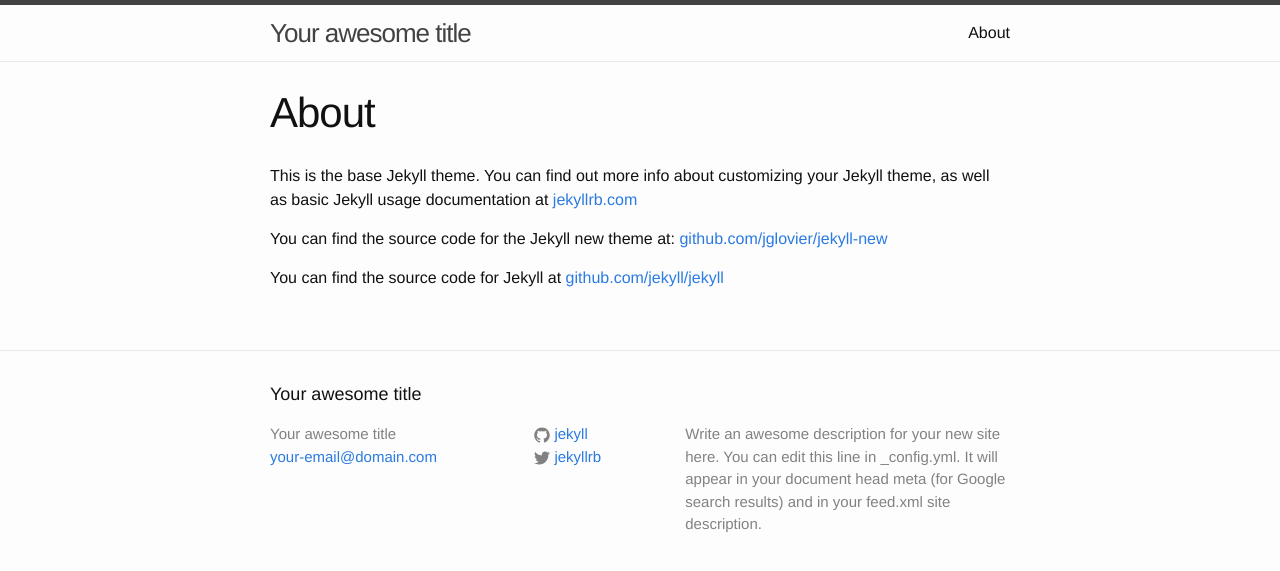
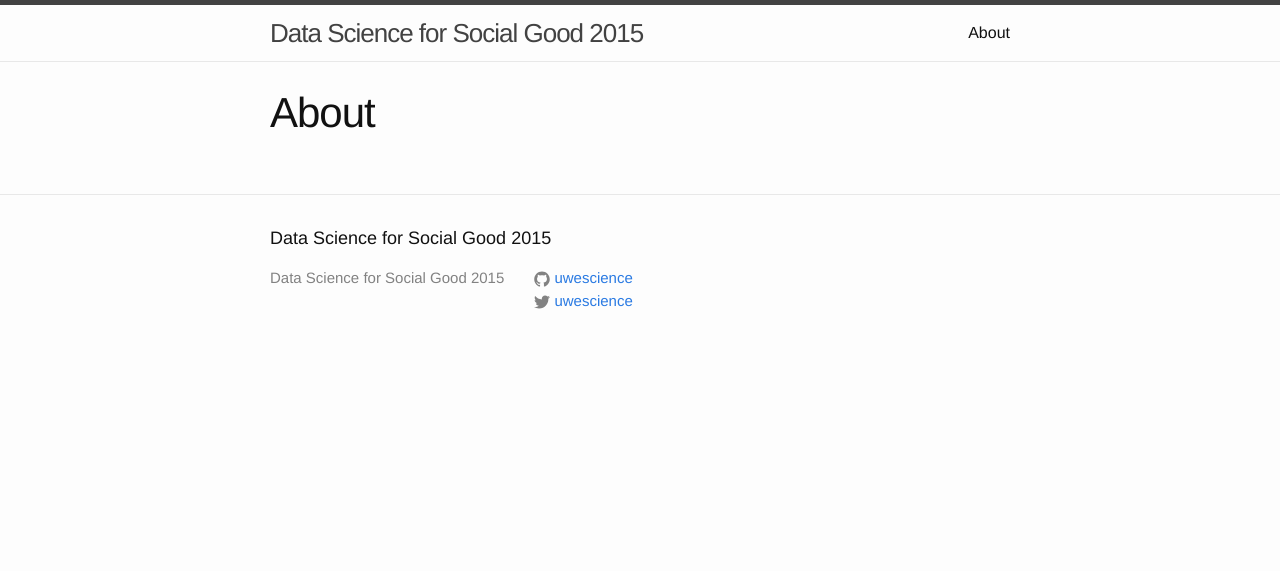
Before and after one commit to DSSG-paratransit/main_repo, a Jekyll site: the page built from about.md, in a window 1280 px wide. Shown: the top 571 px of the page. Built offline with Jekyll 4.4.1, drawn with Linux system fonts in a browser that asks for light colours.

Commit message:
Some small configs.

```diff
--- a/_config.yml
+++ b/_config.yml
@@ -1,14 +1,11 @@
 # Site settings
-title: Your awesome title
-email: your-email@domain.com
-description: > # this means to ignore newlines until "baseurl:"
-  Write an awesome description for your new site here. You can edit this
-  line in _config.yml. It will appear in your document head meta (for
-  Google search results) and in your feed.xml site description.
+title: Data Science for Social Good 2015
+email:
+description: ""
 baseurl: "" # the subpath of your site, e.g. /blog/
-url: "http://yourdomain.com" # the base hostname & protocol for your site
-twitter_username: jekyllrb
-github_username:  jekyll
+url: "http://uwescience.github.io/DSSG2015" # the base hostname & protocol for your site
+twitter_username: uwescience
+github_username:  uwescience
 
 # Build settings
 markdown: kramdown
--- a/about.md
+++ b/about.md
@@ -3,9 +3,3 @@
 title: About
 permalink: /about/
 ---
-
-This is the base Jekyll theme. You can find out more info about customizing your Jekyll theme, as well as basic Jekyll usage documentation at [jekyllrb.com](http://jekyllrb.com/)
-
-You can find the source code for the Jekyll new theme at: [github.com/jglovier/jekyll-new](https://github.com/jglovier/jekyll-new)
-
-You can find the source code for Jekyll at [github.com/jekyll/jekyll](https://github.com/jekyll/jekyll)
```
